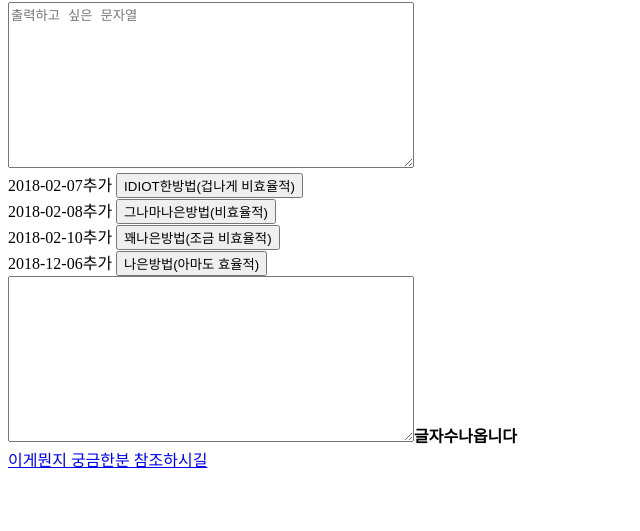
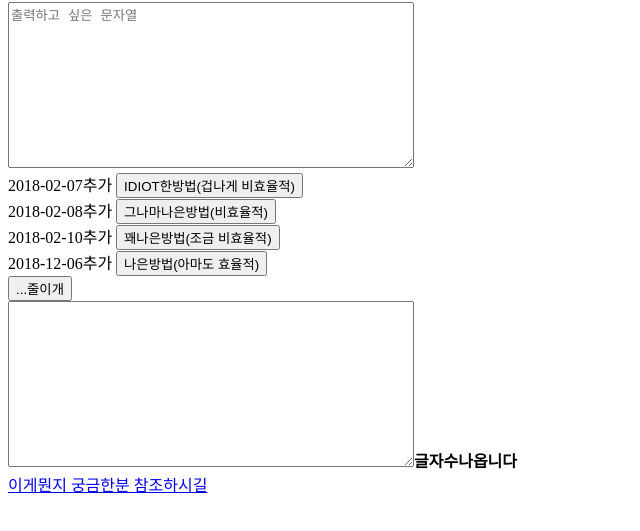
Before and after one commit to Party4Bread/HyeongGen, a plain HTML site: page index.html in a window 1280 px wide. Shown: the part 87-618 px from the top of the page, without its empty margins (0-640 px from the left). Drawn offline with Linux system fonts and the light colour scheme.

Commit message:
add shortner

```diff
--- a/index.html
+++ b/index.html
@@ -18,6 +18,7 @@
     <input type="button" id="btn" onclick="beinglittlehumanmethod();cng();" value="그나마나은방법(비효율적)" /><br/> 2018-02-10추가
     <input type="button" id="btn" onclick="littlehumanmethod();cng();" value="꽤나은방법(조금 비효율적)" /><br/> 2018-12-06추가
     <input type="button" id="btn" onclick="newhyeonggen();cng();" value="나은방법(아마도 효율적)" /><br/>
+    <input type="button" id="btn" onclick="document.getElementById('opt').value=document.getElementById('opt').value.replace(/[.]{3}/g, '…');cng()" value="...줄이개" /><br>
     <textarea readonly onchange="cng();" id="opt"></textarea><b id="lenlab">글자수나옵니다</b><br/>
     <a href="https://gist.github.com/xnuk/d9f883ede568d97caa158255e4b4d069">이게뭔지 궁금한분 참조하시길</a>
     <script>
```
